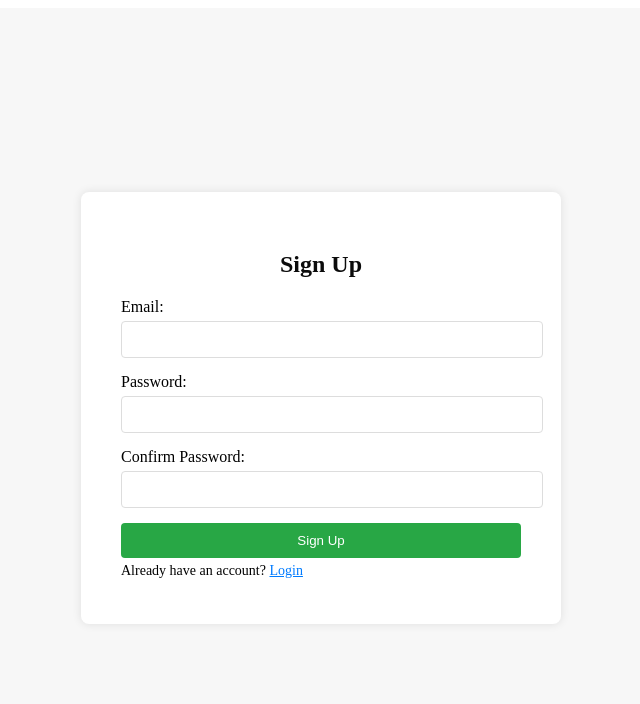
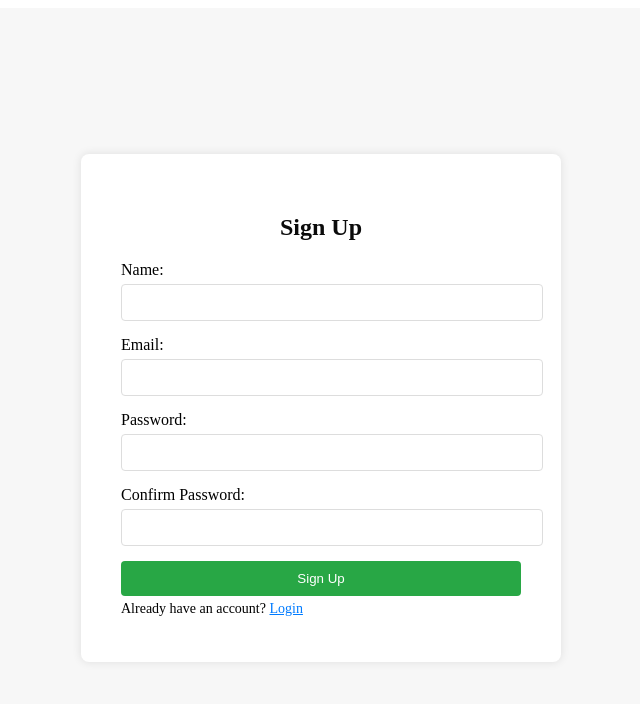
Before and after one commit to TanvirAzam42/BtechProject_SentimentAnalysis, a React (Create React App) app in the folder sentiment_analyzer/: page /signup in a window 1280 px wide. Shown: the top 704 px of the page, without its empty margins (319-959 px from the left). Built offline with nearby package versions, Linux system fonts and the light colour scheme.

Commit message:
updated signup page

```diff
--- a/sentiment_analyzer/src/Signup.js
+++ b/sentiment_analyzer/src/Signup.js
@@ -3,6 +3,7 @@
 import './Signup.css';
 
 function Signup() {
+  const [name, setName] = useState('');
   const [email, setEmail] = useState('');
   const [password, setPassword] = useState('');
   const [confirmPassword, setConfirmPassword] = useState('');
@@ -13,6 +14,7 @@
       alert('Passwords do not match');
       return;
     }
+    console.log('Name:', name);
     console.log('Email:', email);
     console.log('Password:', password);
   };
@@ -21,6 +23,15 @@
     <div className="signup-container">
       <form className="signup-form" onSubmit={handleSubmit}>
         <h2>Sign Up</h2>
+        <div className="form-group">
+          <label>Name:</label>
+          <input
+            type="text"
+            value={name}
+            onChange={(e) => setName(e.target.value)}
+            required
+          />
+        </div>
         <div className="form-group">
           <label>Email:</label>
           <input
```
